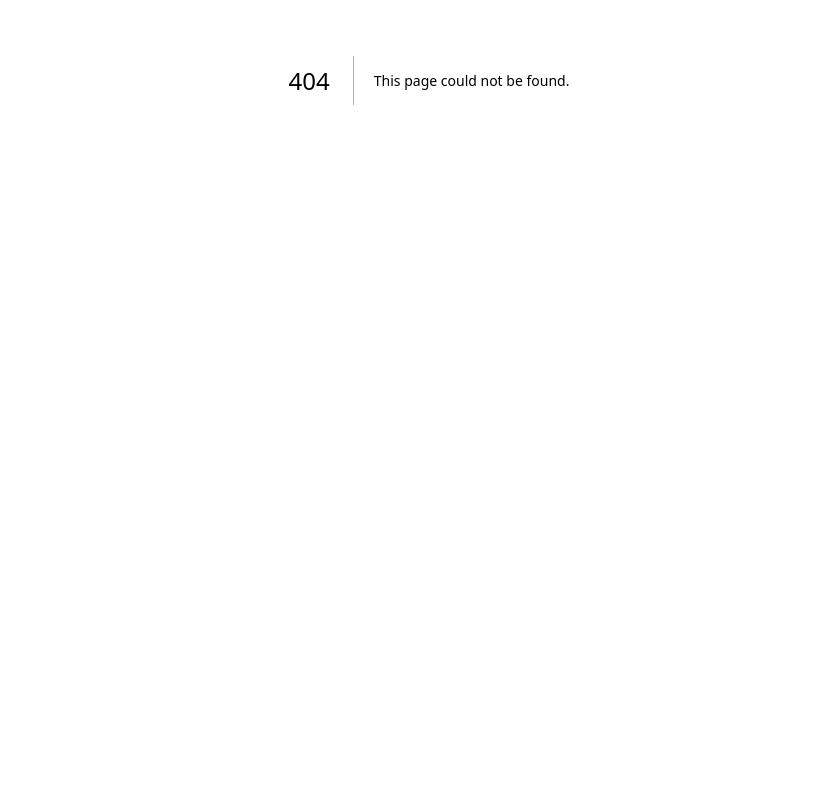
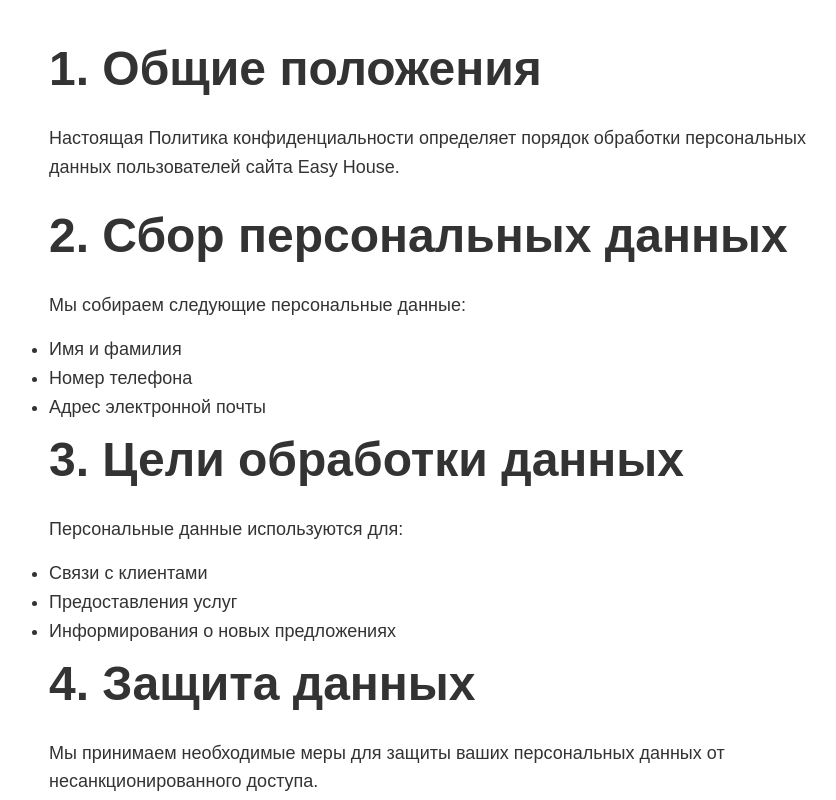
Before and after one commit to litvinenko88/Easy-House, a Next.js app: page /politika-konfidentsialnosti in a window 1280 px wide. Before the commit this address had no page. Shown: the part 320-1120 px from the top of the page, without its empty margins (211-1047 px from the left). Before the commit the page ends 800 px from the top, so only its background shows below. Built offline with nearby package versions, Linux system fonts and the light colour scheme.

Commit message:
Добавлена страница политики конфиденциальности

```diff
--- /dev/null
+++ b/src/pages/politika-konfidentsialnosti.tsx
@@ -0,0 +1,40 @@
+import Head from 'next/head'
+import Layout from '../components/Layout/Layout'
+
+export default function PrivacyPolicy() {
+  return (
+    <Layout
+      title="Политика конфиденциальности | Easy House"
+      description="Политика конфиденциальности компании Easy House - производителя модульных домов"
+    >
+      <div style={{ padding: '40px 20px', maxWidth: '800px', margin: '0 auto' }}>
+        <h1>Политика конфиденциальности</h1>
+
+        <h2>1. Общие положения</h2>
+        <p>Настоящая Политика конфиденциальности определяет порядок обработки персональных данных пользователей сайта Easy House.</p>
+
+        <h2>2. Сбор персональных данных</h2>
+        <p>Мы собираем следующие персональные данные:</p>
+        <ul>
+          <li>Имя и фамилия</li>
+          <li>Номер телефона</li>
+          <li>Адрес электронной почты</li>
+        </ul>
+
+        <h2>3. Цели обработки данных</h2>
+        <p>Персональные данные используются для:</p>
+        <ul>
+          <li>Связи с клиентами</li>
+          <li>Предоставления услуг</li>
+          <li>Информирования о новых предложениях</li>
+        </ul>
+
+        <h2>4. Защита данных</h2>
+        <p>Мы принимаем необходимые меры для защиты ваших персональных данных от несанкционированного доступа.</p>
+
+        <h2>5. Контакты</h2>
+        <p>По вопросам обработки персональных данных обращайтесь по телефону: +7 (800) 123-45-67</p>
+      </div>
+    </Layout>
+  )
+}
```
